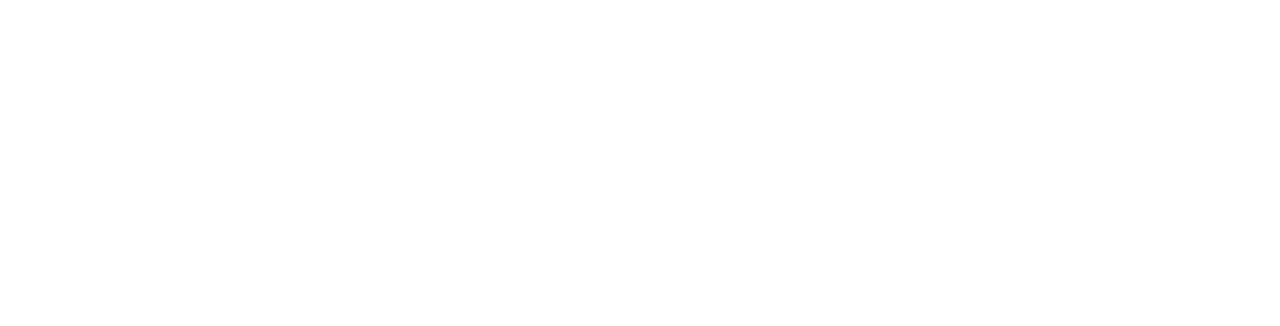
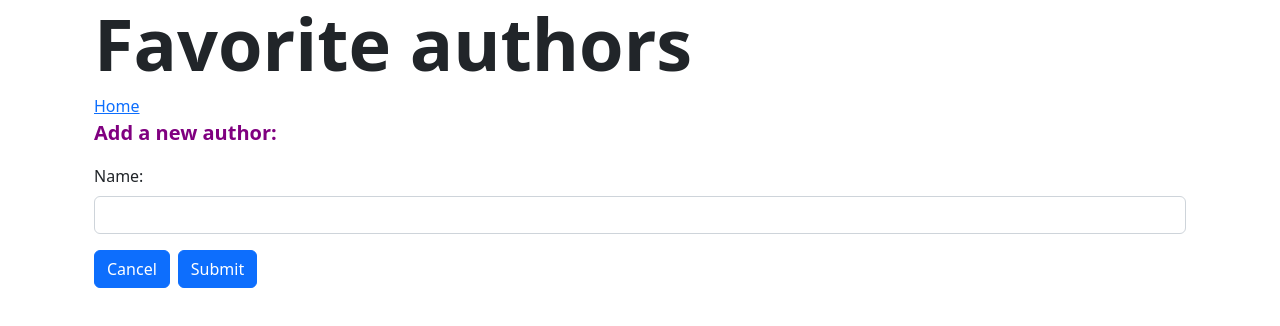
Before and after one commit to JonathanJKuhn/BC-MERN-Authors, a React (Create React App) app in the folder client/: page /new in a window 1280 px wide. Before the commit this address had no page. Shown: the top 326 px of the page. Built offline with nearby package versions, Linux system fonts and the light colour scheme.

Commit message:
Built out form component and new/edit views

```diff
--- a/client/src/App.js
+++ b/client/src/App.js
@@ -2,6 +2,8 @@
 import { BrowserRouter, Routes, Route } from "react-router-dom";
 import { Container } from "react-bootstrap";
 import Main from "./views/Main";
+import NewAuthor from "./views/NewAuthor";
+import EditAuthor from "./views/EditAuthor";
 
 function App() {
   return (
@@ -9,6 +11,8 @@
       <BrowserRouter>
         <Routes>
           <Route element={<Main />} path="/" />
+          <Route element={<NewAuthor />} path="/new" />
+          <Route element={<EditAuthor />} path="/edit/:id" />
         </Routes>
       </BrowserRouter>
     </Container>
--- /dev/null
+++ b/client/src/components/AuthorForm.js
@@ -0,0 +1,36 @@
+import React, { useState } from "react";
+import { useNavigate } from "react-router-dom";
+import { Form, Button } from "react-bootstrap";
+
+const AuthorForm = (props) => {
+  const { onSubmitProp, initialName } = props;
+  const [name, setName] = useState(initialName);
+  const navigate = useNavigate();
+
+  const handleSubmit = (e) => {
+    e.preventDefault();
+    onSubmitProp({ name });
+    setName("");
+  };
+
+  return (
+    <Form onSubmit={handleSubmit}>
+      <Form.Group className="my-3" controlId="formName">
+        <Form.Label>Name:</Form.Label>
+        <Form.Control
+          type="text"
+          onChange={(e) => setName(e.target.value)}
+          value={name || ""}
+        />
+      </Form.Group>
+      <Button className="me-1" onClick={() => navigate("/")}>
+        Cancel
+      </Button>
+      <Button className="ms-1" type="submit">
+        Submit
+      </Button>
+    </Form>
+  );
+};
+
+export default AuthorForm;
--- /dev/null
+++ b/client/src/views/EditAuthor.js
@@ -0,0 +1,42 @@
+import React, { useState, useEffect } from "react";
+import { useParams, useNavigate } from "react-router-dom";
+import axios from "axios";
+import { Container } from "react-bootstrap";
+import Header from "../components/Header";
+import AuthorForm from "../components/AuthorForm";
+
+const EditAuthor = () => {
+  const { id } = useParams();
+  const [author, setAuthor] = useState({});
+  const [loaded, setLoaded] = useState(false);
+  const navigate = useNavigate();
+
+  useEffect(() => {
+    axios.get(`http://localhost:8000/api/authors/${id}`).then((res) => {
+      setAuthor(res.data);
+      setLoaded(true);
+    });
+  });
+
+  const updateAuthor = (authorParam) => {
+    axios
+      .put(`http://localhost:8000/api/authors/${id}`, authorParam)
+      .then(() => navigate("/"))
+      .catch((err) => console.error(err));
+  };
+
+  return (
+    <Container>
+      <Header currentRoute="edit" />
+      {loaded && (
+        <AuthorForm
+          onSubmitProp={updateAuthor}
+          initialName={author.name}
+          loaded={loaded}
+        />
+      )}
+    </Container>
+  );
+};
+
+export default EditAuthor;
--- /dev/null
+++ b/client/src/views/NewAuthor.js
@@ -0,0 +1,26 @@
+import React from "react";
+import { useNavigate } from "react-router-dom";
+import { Container } from "react-bootstrap";
+import axios from "axios";
+import Header from "../components/Header";
+import AuthorForm from "../components/AuthorForm";
+
+const NewAuthor = () => {
+  const navigate = useNavigate();
+
+  const createAuthor = (authorParam) => {
+    axios
+      .post("http://localhost:8000/api/authors", authorParam)
+      .then(() => navigate("/"))
+      .catch((err) => console.error(err));
+  };
+
+  return (
+    <Container>
+      <Header currentRoute="new" />
+      <AuthorForm onSubmitProp={createAuthor} />
+    </Container>
+  );
+};
+
+export default NewAuthor;
```
